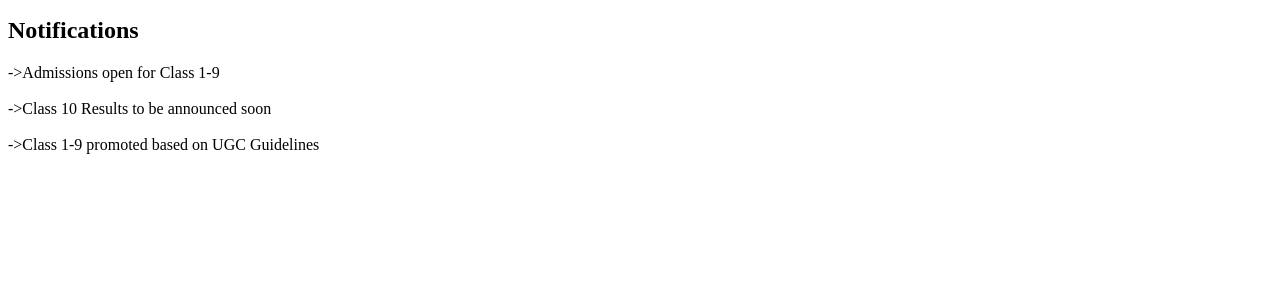
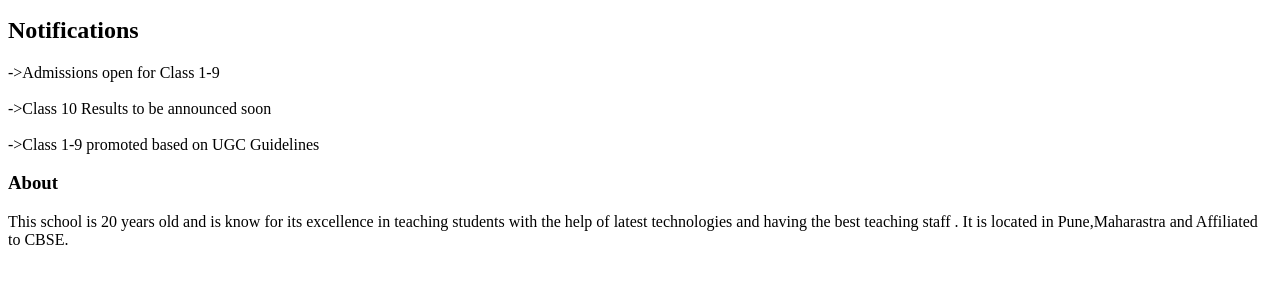
Before and after one commit to Neha152001/Javascript, a plain HTML site: page index.html in a window 1280 px wide. Shown: the part 104-388 px from the top of the page. Drawn offline with Linux system fonts and the light colour scheme.

Commit message:
Added main div block

```diff
--- a/index.html
+++ b/index.html
@@ -24,6 +24,13 @@
              ->Class 1-9 promoted based on UGC Guidelines<br>
          </p>
      </div>
+     <div>
+         <p>
+           <h3>About</h3>
+           This school is 20 years old and is know for its excellence in teaching students with the help of latest technologies and having the best teaching staff . It is located in
+           Pune,Maharastra and Affiliated to CBSE.
+        </p>
+     </div>
     </main>
     <footer>
 
```
